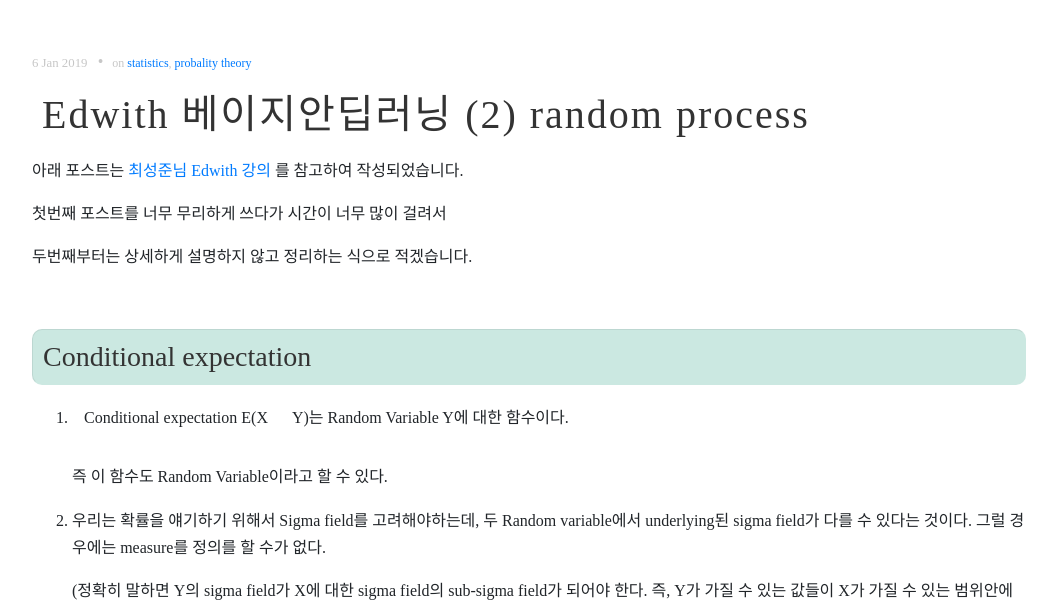
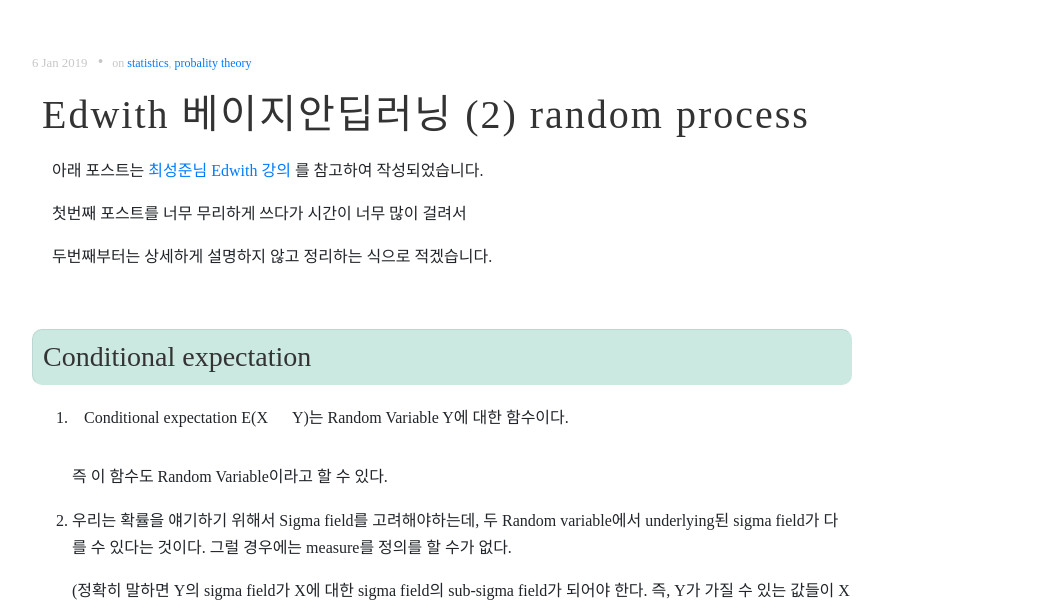
Before and after one commit to DongChanS/DongChanS.github.io, a Jekyll site: the page built from _posts/2019-01-06-12.md, in a window 1280 px wide and 1400 px high, scrolled down 264 px. Shown: the part 98-705 px from the top of the window, without its empty margins (111-1168 px from the left). Built offline with Jekyll 4.4.1, drawn with Linux system fonts in a browser that asks for light colours; nearby versions of some CDN libraries; some web fonts are replaced; comment, search, counter and statistics services are not loaded.

Commit message:
Update uno.scss

```diff
--- a/_sass/uno.scss
+++ b/_sass/uno.scss
@@ -955,7 +955,6 @@
 	margin-top: .8em;
 	margin-bottom: .4em;
 	color: #333333;
-	border: 1px inset rgba(203,232,225,0.2);
 	font-weight: 700;
 	background-color: #cbe8e1;
 	border-radius: 10px;
@@ -966,13 +965,16 @@
 	margin-top: 0;
 	font-size: 3.2em;
 	line-height: 1.2em;
-	letter-spacing: .05em; }
+	letter-spacing: .05em;
+	border: 1px inset rgba(153,211,223,0.2);}
 
 h2 {
-	font-size: 2.2em; }
+	font-size: 2.2em;
+	border: 1px inset rgba(153,211,223,0.2);}
 
 h3 {
-	font-size: 1.8em; }
+	font-size: 1.8em;
+	border: 1px inset rgba(203,232,225,0.2);}
 
 h4 {
 	font-size: 1.4em; }
@@ -985,7 +987,12 @@
 
 p {
 	margin-bottom: 1.3em;
-	line-height: 1.7em; }
+	line-height: 1.7em;}
+
+.post > p {
+	padding : 0 20px;
+}
+
 
 strong {
 	font-weight: bold; }
@@ -1043,7 +1050,15 @@
 	pre code {
 		padding: 0;
 		background: none;
-		border: none; }
+		border: none;
+		line-height: 1.4;
+		padding: 1rem;
+		font-size: 1.2rem;
+		}
+
+
+
+
 
 .date,
 .time,
@@ -1109,7 +1124,9 @@
 
 .content-wrapper__inner {
 	margin: 0 10%;
-	padding: 50px 0; }
+	padding: 50px 0;
+	max-width : 850px;
+}
 
 .footer {
 	display: block;
@@ -1614,7 +1631,8 @@
 
 @media all and (min-width: 1300px) {
 	.content-wrapper {
-		margin-left: 530px; } }
+		margin-left: 530px; }
+}
 @media all and (max-width: 1100px) {
 	.panel-cover__logo {
 		width: 70px; }
```
